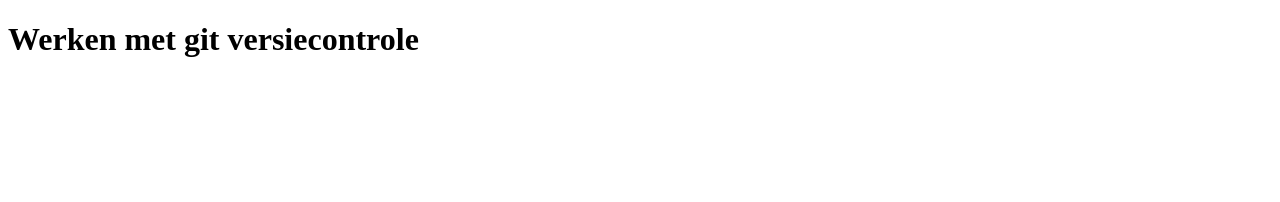
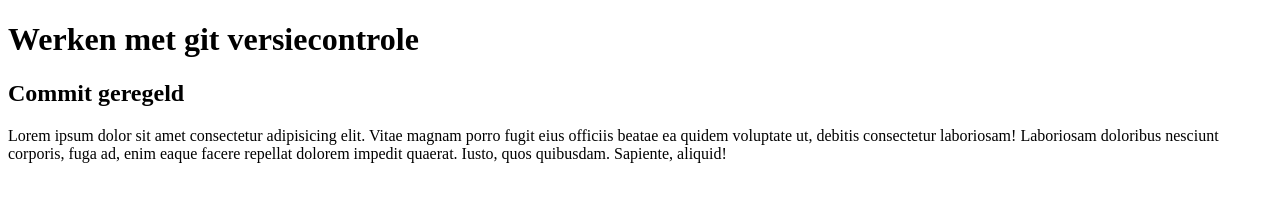
Before and after one commit to janvanhee/Module2-git, a plain HTML site: page index.html in a window 1280 px wide. Drawn offline with Linux system fonts and the light colour scheme.

Commit message:
h2 en p toegevoegd

```diff
--- a/index.html
+++ b/index.html
@@ -9,6 +9,10 @@
 
 <body>
   <h1>Werken met git versiecontrole</h1>
+  <h2>Commit geregeld</h2>
+  <p>Lorem ipsum dolor sit amet consectetur adipisicing elit. Vitae magnam porro fugit eius officiis beatae ea quidem
+    voluptate ut, debitis consectetur laboriosam! Laboriosam doloribus nesciunt corporis, fuga ad, enim eaque facere
+    repellat dolorem impedit quaerat. Iusto, quos quibusdam. Sapiente, aliquid!</p>
 </body>
 
 </html>
```
